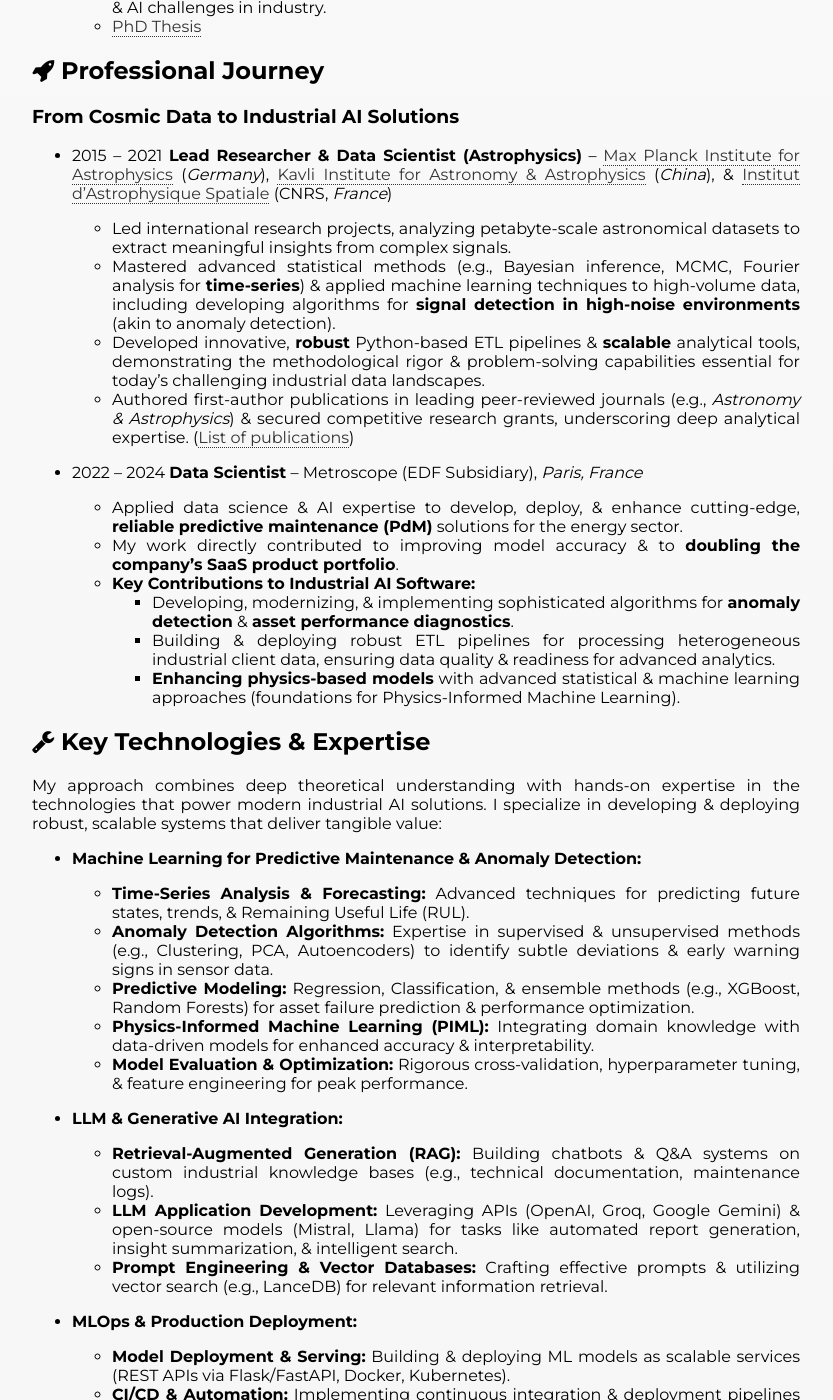
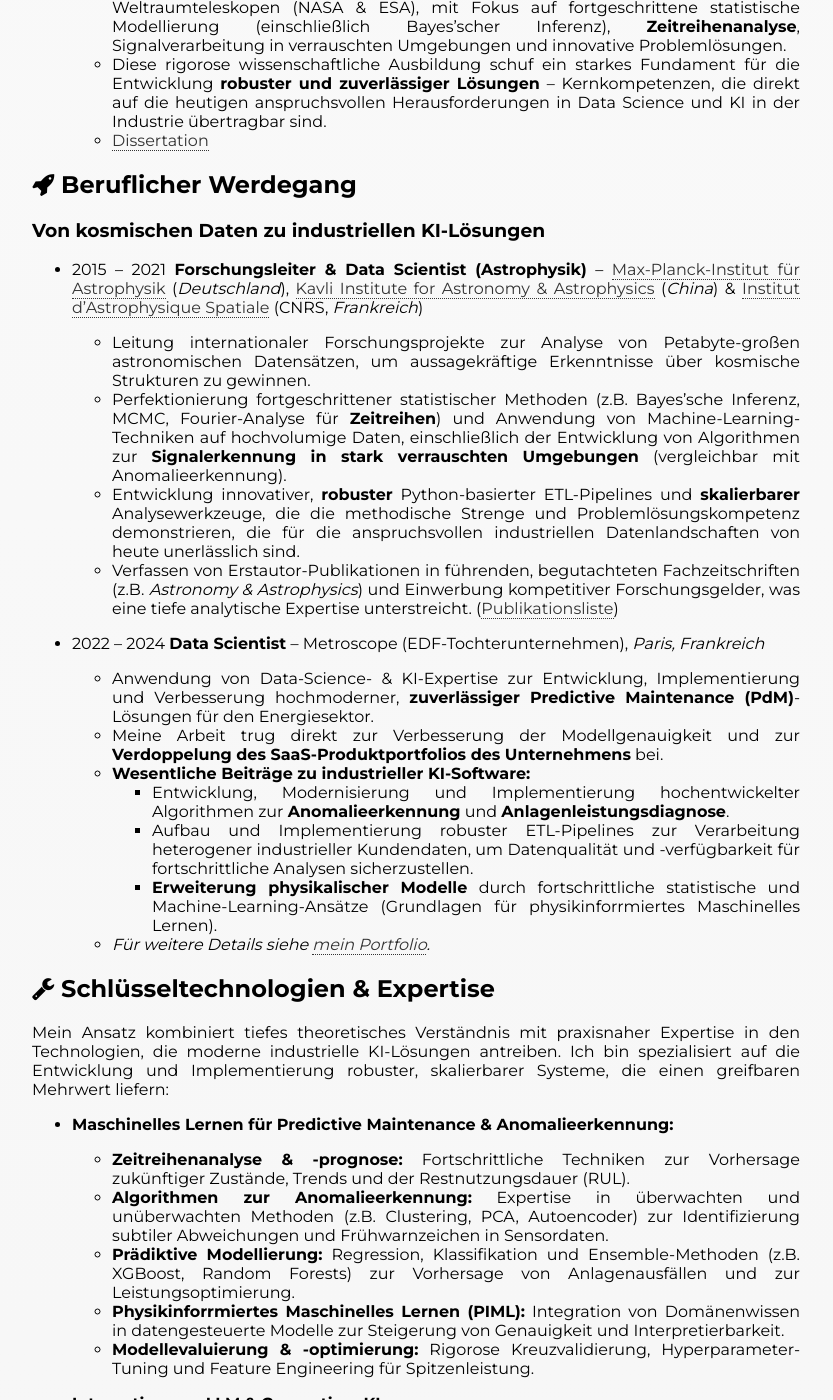
Before and after one commit to alexkolo/strategic-ai, a Jekyll site: the page built from de/about.md, in a window 1280 px wide and 1400 px high, scrolled down 1164 px. Shown: the whole window, without its empty margins (224-1057 px from the left). Built offline with Jekyll 4.4.1, drawn with Linux system fonts in a browser that asks for light colours; some web fonts are replaced; some of the changed text lies outside the part shown.

Commit message:
about me: german version

```diff
--- a/de/about.md
+++ b/de/about.md
@@ -1,97 +1,98 @@
 ---
 layout: default
-title: Über mich
+title: Über Mich
 font_family: "Montserrat"
 text_align: justify
 lang: de
 ---
 
 <div class="container_center">
-  <img src="{{ site.profile_image }}" alt="{{ site.my_name.de }} Profile Image" class="logo" />
+  <img src="{{ site.profile_image }}" alt="{{ site.my_name.de }} Profilbild" class="logo" />
 </div>
 
-# <i class="fa fa-user"></i> Über mich
+# <i class="fa fa-user"></i> Über Mich
 
-Hi, I'm {{ site.my_name.de }}, a {{ site.my_role.de }} with a Ph.D. in astrophysics and over {{ site.n_exp_years }} years of experience applying advanced data analysis & AI principles.
-I am passionate about transforming complex industrial data into intelligent, actionable solutions.
+Hallo, mein Name ist {{ site.my_name.de }}. Ich bin {{ site.my_role.de }} mit einer Promotion in Astrophysik und verfüge über mehr als {{ site.n_exp_years }} Jahre Erfahrung in der Anwendung fortgeschrittener Datenanalyse- und KI-Prinzipien.
+Meine Leidenschaft ist es, komplexe industrielle Daten in intelligente, handlungsrelevante Lösungen zu transformieren.
 
-At **{{ site.company }}**, my mission is to empower technology providers like yours. I bridge the gap between academic research and the practical demands of the industrial world, delivering:
+Mit **{{ site.company }}** ist es meine Mission, Technologieanbieter wie Sie zu unterstützen. Ich schließe die Lücke zwischen akademischer Forschung und den praktischen Anforderungen der Industriewelt und liefere:
 
-- **Cutting-edge predictive capabilities** and robust AI-driven features for your software.
-- **Production-ready AI systems** that integrate seamlessly, reduce false positives, and help your clients minimize downtime & optimize asset performance.
-- A **distinct competitive edge** for your software offerings.
+- **Zukunftsweisende prädiktive Fähigkeiten** und robuste KI-gestützte Funktionen für Ihre Software.
+- **Produktionsreife KI-Systeme**, die sich nahtlos integrieren, Falschalarme reduzieren und Ihren Kunden helfen, Ausfallzeiten zu minimieren und die Anlagenleistung zu optimieren.
+- Einen **entscheidenden Wettbewerbsvorteil** für Ihre Softwareangebote.
 
-My proven track record includes **doubling the SaaS product portfolio** at a predictive maintenance startup by developing and deploying sophisticated anomaly detection and diagnostic algorithms. With over {{ site.n_exp_years }} years of experience transforming petabytes of noisy, high-volume data (from astrophysics to industrial sensors) into clear insights, I offer a blend of deep statistical rigor and pragmatic engineering.
+Meine Erfolgsbilanz umfasst die **Verdoppelung des SaaS-Produktportfolios** bei einem Startup für Predictive Maintenance durch die Entwicklung und Implementierung hochentwickelter Algorithmen zur Anomalieerkennung und Diagnose. Mit über {{ site.n_exp_years }} Jahren Erfahrung in der Umwandlung von Petabytes an verrauschten, hochvolumigen Daten (von Astrophysik bis zu Industriesensoren) in klare Erkenntnisse, biete ich eine Mischung aus tiefer statistischer Rigorosität und pragmatischer Ingenieurskunst.
 
-I partner with you to build technically excellent AI solutions that directly contribute to your product's value, reliability, and market leadership. My capabilities include:
+Ich arbeite partnerschaftlich mit Ihnen zusammen, um technisch exzellente KI-Lösungen zu entwickeln, die direkt zum Wert, zur Zuverlässigkeit und zur Marktführerschaft Ihres Produkts beitragen. Meine Kompetenzen umfassen:
 
-- Refining existing predictive maintenance models.
-- Designing scalable MLOps pipelines.
-- Integrating advanced large language model (LLM) functionalities.
+- Die Verfeinerung bestehender Predictive-Maintenance-Modelle.
+- Das Design skalierbarer MLOps-Pipelines.
+- Die Integration fortschrittlicher Funktionalitäten von Large Language Models (LLM).
 
-## <i class="fa fa-graduation-cap"></i> Education & Academic Foundations
+## <i class="fa fa-graduation-cap"></i> Ausbildung & Akademische Grundlagen
 
-- 2010 **Diploma (M.Sc. equivalent) in Physics** – Humboldt University of Berlin, _Germany_
+- 2010 **Diplom-Physiker (Univ.)** – Humboldt-Universität zu Berlin, _Deutschland_
 
-  - Emphasis: Experimental Astrophysics & Particle Physics.
+  - Schwerpunkte: Experimentelle Astrophysik & Teilchenphysik.
 
-- 2015 **Dr. rer. nat. (PhD) in Astrophysics** – [Max Planck Institute for Astrophysics](https://www.mpa-garching.mpg.de/) (MPA) & [Ludwig-Maximilians-Universität München](https://en.wikipedia.org/wiki/Ludwig_Maximilian_University_of_Munich) (LMU), _Germany_ (Grade: magna cum laude, [Thesis](https://edoc.ub.uni-muenchen.de/18228/))
-  - Doctoral research conducted at the world-renowned **Max Planck Institute for Astrophysics (MPA)**.
-  - Specialized in analyzing vast & complex datasets from space telescopes (NASA & ESA), focusing on advanced statistical modeling (including Bayesian inference), **time-series analysis**, signal processing in noisy environments, & innovative problem-solving.
-  - This rigorous scientific training built a strong foundation in developing **robust & reliable solutions** – core skills directly transferable to today's demanding data science & AI challenges in industry.
-  - <a href="https://edoc.ub.uni-muenchen.de/18228/" target="_blank">PhD Thesis</a>
+- 2015 **Dr. rer. nat. in Astrophysik** – [Max-Planck-Institut für Astrophysik](https://www.mpa-garching.mpg.de/de) (MPA) & [Ludwig-Maximilians-Universität München](https://de.wikipedia.org/wiki/Ludwig-Maximilians-Universit%C3%A4t_M%C3%BCnchen) (LMU), _Deutschland_ (Note: magna cum laude, [Dissertation](https://edoc.ub.uni-muenchen.de/18228/))
+  - Promotionsforschung am weltweit renommierten **Max-Planck-Institut für Astrophysik (MPA)** durchgeführt.
+  - Spezialisiert auf die Analyse umfangreicher und komplexer Datensätze von Weltraumteleskopen (NASA & ESA), mit Fokus auf fortgeschrittene statistische Modellierung (einschließlich Bayes'scher Inferenz), **Zeitreihenanalyse**, Signalverarbeitung in verrauschten Umgebungen und innovative Problemlösungen.
+  - Diese rigorose wissenschaftliche Ausbildung schuf ein starkes Fundament für die Entwicklung **robuster und zuverlässiger Lösungen** – Kernkompetenzen, die direkt auf die heutigen anspruchsvollen Herausforderungen in Data Science und KI in der Industrie übertragbar sind.
+  - <a href="https://edoc.ub.uni-muenchen.de/18228/" target="_blank">Dissertation</a>
 
-## <i class="fa fa-rocket"></i> Professional Journey
+## <i class="fa fa-rocket"></i> Beruflicher Werdegang
 
-### From Cosmic Data to Industrial AI Solutions
+### Von kosmischen Daten zu industriellen KI-Lösungen
 
-- 2015 – 2021 **Lead Researcher & Data Scientist (Astrophysics)** – [Max Planck Institute for Astrophysics](https://www.mpa-garching.mpg.de/) (_Germany_), [Kavli Institute for Astronomy & Astrophysics](https://kiaa.pku.edu.cn) (_China_), & [Institut d'Astrophysique Spatiale](https://www.ias.u-psud.fr/en) (CNRS, _France_)
+- 2015 – 2021 **Forschungsleiter & Data Scientist (Astrophysik)** – [Max-Planck-Institut für Astrophysik](https://www.mpa-garching.mpg.de/de) (_Deutschland_), [Kavli Institute for Astronomy & Astrophysics](https://kiaa.pku.edu.cn) (_China_) & [Institut d'Astrophysique Spatiale](https://www.ias.u-psud.fr/fr/) (CNRS, _Frankreich_)
 
-  - Led international research projects, analyzing petabyte-scale astronomical datasets to extract meaningful insights from complex signals.
-  - Mastered advanced statistical methods (e.g., Bayesian inference, MCMC, Fourier analysis for **time-series**) & applied machine learning techniques to high-volume data, including developing algorithms for **signal detection in high-noise environments** (akin to anomaly detection).
-  - Developed innovative, **robust** Python-based ETL pipelines & **scalable** analytical tools, demonstrating the methodological rigor & problem-solving capabilities essential for today's challenging industrial data landscapes.
-  - Authored first-author publications in leading peer-reviewed journals (e.g., _Astronomy & Astrophysics_) & secured competitive research grants, underscoring deep analytical expertise. ([List of publications](https://ui.adsabs.harvard.edu/search/q=author%3A"Kolodzig"))
+  - Leitung internationaler Forschungsprojekte zur Analyse von Petabyte-großen astronomischen Datensätzen, um aussagekräftige Erkenntnisse über kosmische Strukturen zu gewinnen.
+  - Perfektionierung fortgeschrittener statistischer Methoden (z.B. Bayes'sche Inferenz, MCMC, Fourier-Analyse für **Zeitreihen**) und Anwendung von Machine-Learning-Techniken auf hochvolumige Daten, einschließlich der Entwicklung von Algorithmen zur **Signalerkennung in stark verrauschten Umgebungen** (vergleichbar mit Anomalieerkennung).
+  - Entwicklung innovativer, **robuster** Python-basierter ETL-Pipelines und **skalierbarer** Analysewerkzeuge, die die methodische Strenge und Problemlösungskompetenz demonstrieren, die für die anspruchsvollen industriellen Datenlandschaften von heute unerlässlich sind.
+  - Verfassen von Erstautor-Publikationen in führenden, begutachteten Fachzeitschriften (z.B. _Astronomy & Astrophysics_) und Einwerbung kompetitiver Forschungsgelder, was eine tiefe analytische Expertise unterstreicht. ([Publikationsliste](https://ui.adsabs.harvard.edu/search/q=author%3A"Kolodzig"))
 
-- 2022 – 2024 **Data Scientist** – Metroscope (EDF Subsidiary), _Paris, France_
-  - Applied data science & AI expertise to develop, deploy, & enhance cutting-edge, **reliable predictive maintenance (PdM)** solutions for the energy sector.
-  - My work directly contributed to improving model accuracy & to **doubling the company's SaaS product portfolio**.
-  - **Key Contributions to Industrial AI Software:**
-    - Developing, modernizing, & implementing sophisticated algorithms for **anomaly detection** & **asset performance diagnostics**.
-    - Building & deploying robust ETL pipelines for processing heterogeneous industrial client data, ensuring data quality & readiness for advanced analytics.
-    - **Enhancing physics-based models** with advanced statistical & machine learning approaches (foundations for Physics-Informed Machine Learning).
+- 2022 – 2024 **Data Scientist** – Metroscope (EDF-Tochterunternehmen), _Paris, Frankreich_
+  - Anwendung von Data-Science- & KI-Expertise zur Entwicklung, Implementierung und Verbesserung hochmoderner, **zuverlässiger Predictive Maintenance (PdM)**-Lösungen für den Energiesektor.
+  - Meine Arbeit trug direkt zur Verbesserung der Modellgenauigkeit und zur **Verdoppelung des SaaS-Produktportfolios des Unternehmens** bei.
+  - **Wesentliche Beiträge zu industrieller KI-Software:**
+    - Entwicklung, Modernisierung und Implementierung hochentwickelter Algorithmen zur **Anomalieerkennung** und **Anlagenleistungsdiagnose**.
+    - Aufbau und Implementierung robuster ETL-Pipelines zur Verarbeitung heterogener industrieller Kundendaten, um Datenqualität und -verfügbarkeit für fortschrittliche Analysen sicherzustellen.
+    - **Erweiterung physikalischer Modelle** durch fortschrittliche statistische und Machine-Learning-Ansätze (Grundlagen für physikinforrmiertes Maschinelles Lernen).
+  - _Für weitere Details siehe <a href="{{ site.baseurl }}/de/portfolio">mein Portfolio</a>._
 
-## <i class="fa fa-wrench"></i> Key Technologies & Expertise
+## <i class="fa fa-wrench"></i> Schlüsseltechnologien & Expertise
 
-My approach combines deep theoretical understanding with hands-on expertise in the technologies that power modern industrial AI solutions. I specialize in developing & deploying robust, scalable systems that deliver tangible value:
+Mein Ansatz kombiniert tiefes theoretisches Verständnis mit praxisnaher Expertise in den Technologien, die moderne industrielle KI-Lösungen antreiben. Ich bin spezialisiert auf die Entwicklung und Implementierung robuster, skalierbarer Systeme, die einen greifbaren Mehrwert liefern:
 
-- **Machine Learning for Predictive Maintenance & Anomaly Detection:**
+- **Maschinelles Lernen für Predictive Maintenance & Anomalieerkennung:**
 
-  - **Time-Series Analysis & Forecasting:** Advanced techniques for predicting future states, trends, & Remaining Useful Life (RUL).
-  - **Anomaly Detection Algorithms:** Expertise in supervised & unsupervised methods (e.g., Clustering, PCA, Autoencoders) to identify subtle deviations & early warning signs in sensor data.
-  - **Predictive Modeling:** Regression, Classification, & ensemble methods (e.g., XGBoost, Random Forests) for asset failure prediction & performance optimization.
-  - **Physics-Informed Machine Learning (PIML):** Integrating domain knowledge with data-driven models for enhanced accuracy & interpretability.
-  - **Model Evaluation & Optimization:** Rigorous cross-validation, hyperparameter tuning, & feature engineering for peak performance.
+  - **Zeitreihenanalyse & -prognose:** Fortschrittliche Techniken zur Vorhersage zukünftiger Zustände, Trends und der Restnutzungsdauer (RUL).
+  - **Algorithmen zur Anomalieerkennung:** Expertise in überwachten und unüberwachten Methoden (z.B. Clustering, PCA, Autoencoder) zur Identifizierung subtiler Abweichungen und Frühwarnzeichen in Sensordaten.
+  - **Prädiktive Modellierung:** Regression, Klassifikation und Ensemble-Methoden (z.B. XGBoost, Random Forests) zur Vorhersage von Anlagenausfällen und zur Leistungsoptimierung.
+  - **Physikinforrmiertes Maschinelles Lernen (PIML):** Integration von Domänenwissen in datengesteuerte Modelle zur Steigerung von Genauigkeit und Interpretierbarkeit.
+  - **Modellevaluierung & -optimierung:** Rigorose Kreuzvalidierung, Hyperparameter-Tuning und Feature Engineering für Spitzenleistung.
 
-- **LLM & Generative AI Integration:**
+- **Integration von LLM & Generativer KI:**
 
-  - **Retrieval-Augmented Generation (RAG):** Building chatbots & Q&A systems on custom industrial knowledge bases (e.g., technical documentation, maintenance logs).
-  - **LLM Application Development:** Leveraging APIs (OpenAI, Groq, Google Gemini) & open-source models (Mistral, Llama) for tasks like automated report generation, insight summarization, & intelligent search.
-  - **Prompt Engineering & Vector Databases:** Crafting effective prompts & utilizing vector search (e.g., LanceDB) for relevant information retrieval.
+  - **Retrieval-Augmented Generation (RAG):** Aufbau von Chatbots und Q&A-Systemen auf Basis benutzerdefinierter industrieller Wissensdatenbanken (z.B. technische Dokumentationen, Wartungsprotokolle).
+  - **LLM-Anwendungsentwicklung:** Nutzung von APIs (OpenAI, Groq, Google Gemini) und Open-Source-Modellen (Mistral, Llama) für Aufgaben wie automatische Berichterstellung, Zusammenfassung von Erkenntnissen und intelligente Suche.
+  - **Prompt Engineering & Vektordatenbanken:** Erstellung effektiver Prompts und Nutzung von Vektorsuche (z.B. LanceDB) zur relevanten Informationsbeschaffung.
 
-- **MLOps & Production Deployment:**
+- **MLOps & Produktiveinsatz:**
 
-  - **Model Deployment & Serving:** Building & deploying ML models as scalable services (REST APIs via Flask/FastAPI, Docker, Kubernetes).
-  - **CI/CD & Automation:** Implementing continuous integration & deployment pipelines (GitHub Actions) for efficient development cycles.
-  - **Monitoring & Explainability:** Setting up model monitoring (Grafana) & utilizing tools like SHAP for model interpretability.
-  - **Version Control:** MLflow for experiment tracking & model versioning; Git for code management.
+  - **Modellbereitstellung & -Serving:** Erstellung und Bereitstellung von ML-Modellen als skalierbare Dienste (REST APIs via Flask/FastAPI, Docker, Kubernetes).
+  - **CI/CD & Automatisierung:** Implementierung von Continuous-Integration- & Deployment-Pipelines (GitHub Actions) für effiziente Entwicklungszyklen.
+  - **Monitoring & Erklärbarkeit:** Einrichtung von Modellüberwachung (Grafana) und Nutzung von Werkzeugen wie SHAP zur Modellinterpretierbarkeit.
+  - **Versionskontrolle:** MLflow für Experimentverfolgung und Modellversionierung; Git für Codeverwaltung.
 
-- **Data Engineering & Processing:**
+- **Data Engineering & -verarbeitung:**
 
-  - **ETL Pipelines:** Designing & implementing robust data ingestion, cleaning, validation, & transformation pipelines for heterogeneous industrial data.
-  - **Data Handling & Storage:** Proficient with SQL (PostgreSQL) & NoSQL (MongoDB) databases, & big data processing tools (Dask).
-  - **Cloud Platforms:** Experience with Azure services for data orchestration & storage.
+  - **ETL-Pipelines:** Konzeption und Implementierung robuster Pipelines für Datenaufnahme, -bereinigung, -validierung und -transformation für heterogene Industriedaten.
+  - **Datenmanagement & -speicherung:** Versiert im Umgang mit SQL- (PostgreSQL) und NoSQL- (MongoDB) Datenbanken sowie Big-Data-Verarbeitungswerkzeugen (Dask).
+  - **Cloud-Plattformen:** Erfahrung mit Azure-Diensten für Datenorchestrierung und -speicherung.
 
-- **Core Programming & Tools:**
-  - **Languages:** Python (primary), SQL, Shell Script
-  - **Libraries:** Scikit-learn, Pandas, NumPy, Matplotlib, Plotly, Dask
-  - **Development Tools:** Jupyter Notebooks, VS Code, Docker, Git, Linux
+- **Kernkompetenzen Programmierung & Werkzeuge:**
+  - **Sprachen:** Python (primär), SQL, Shell-Skripting
+  - **Bibliotheken:** Scikit-learn, Pandas, NumPy, Matplotlib, Plotly, Dask
+  - **Entwicklungswerkzeuge:** Jupyter Notebooks, VS Code, Docker, Git, Linux
```
Also changed, not shown: en/about.md (+1 -0 lines).
